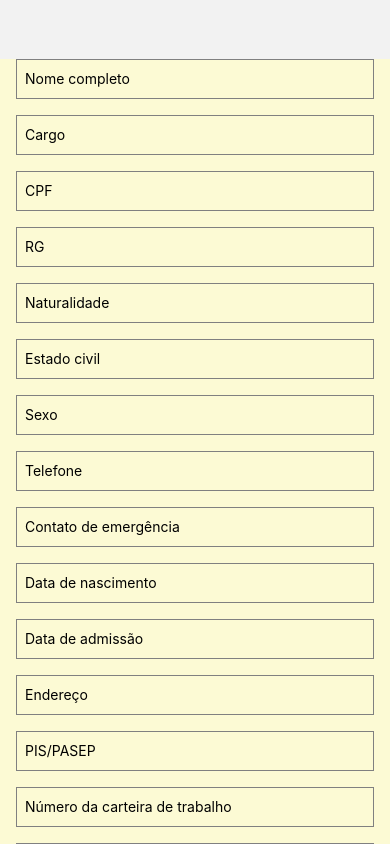
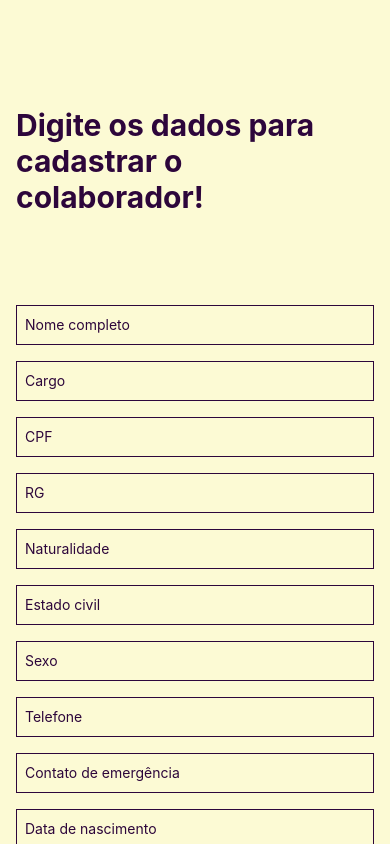
Before and after one commit to jhon5103/Control-ID-1, a React Native app: screen /registrarColab in a window 390 px wide. Built offline with nearby package versions, Linux system fonts and the light colour scheme.

Commit message:
criação de novas paginas

```diff
--- a/package.json
+++ b/package.json
@@ -25,7 +25,8 @@
     "react-native-screens": "~3.10.1",
     "react-native-sqlite-storage": "^6.0.1",
     "react-native-web": "~0.19.6",
-    "yup": "^1.2.0"
+    "yup": "^1.2.0",
+    "expo-sqlite": "~11.3.3"
   },
   "devDependencies": {
     "@babel/core": "^7.20.0"
--- a/src/pages/Dashboard/index.js
+++ b/src/pages/Dashboard/index.js
@@ -12,7 +12,7 @@ const Dashboard = () => {
       <Text style={styles.heading}>Dashboard</Text>
       <View style={styles.containerCards}>
       <View style={styles.card}>
-        <TouchableOpacity style={styles.buttonRegister} onPress={() => navigation.navigate('Login')}>
+        <TouchableOpacity style={styles.buttonRegister} onPress={() => navigation.navigate('Consulta')}>
             <Text style={styles.textCard}>Consulta de colaboradores</Text>
         </TouchableOpacity>
       </View>
--- a/src/pages/registrarColab/index.js
+++ b/src/pages/registrarColab/index.js
@@ -1,28 +1,65 @@
 import React, { useState } from 'react';
 import { View, TouchableOpacity, TextInput,ScrollView,Text, Button, StyleSheet } from 'react-native';
 import { useNavigation } from "@react-navigation/native";
-import '../registrarColab/ScrollablePage'
+import * as Animatable from 'react-native-animatable';
+import { number } from 'yup';
+import styles from '../registrarColab/styles';
+import db from '../../../Database';
+
 export default function registrarColab() {
   const [nome, setNome] = useState('');
   const [cargo, setCargo] = useState('');
+  const [cpf, setCPF] = useState('');
+  const [rg, setRG] = useState('');
+  const [naturalidade, setNaturalidade] = useState('');
+  const [estadoCivil, setestadoCivil] = useState('');
+  const [sexo, setSexo] = useState('');
+  const [tel, setTel] = useState('');
+  const [contato, setContato] = useState('');
+  const [dataNas, setdataNas] = useState('');
+  const [dataAdmissao, setdataAdmissao] = useState('');
+  const [endereco, setEndereco] = useState('');
+  const [pis, setPis] = useState('');
+  const [nCarteira, setnCarteira] = useState('');
+  const [serieCarteira, setserieCarteira] = useState('');
+  const [id, setId] = useState('');
 
- const handleRegistro = () => {
-    // Aqui você pode adicionar a lógica para processar o registro
-    console.log(`Nome: ${nome}, Cargo: ${cargo}`);
-  };
+    const handleRegistro1 = () => {
+      // Aqui você pode adicionar a lógica para processar o registro
+      console.log(`Nome: ${nome}, Cargo: ${cargo}`);
+    };
+
+    const handleRegistro = () => {
+      db.transaction(tx => {
+        tx.executeSql(
+          'INSERT INTO funcionarios (nome, cargo, cpf, rg, naturalidade, estadoCivil, sexo, tel, contato, dataNas, dataAdmissao, endereco, pis, nCarteira, serieCarteira) VALUES (?, ?, ?, ?, ?, ?, ?, ?, ?, ?, ?, ?, ?, ?, ?, ?)',
+          [nome, cargo, cpf, rg, naturalidade, estadoCivil, sexo, tel, contato, dataNas, dataAdmissao, endereco, pis, nCarteira, serieCarteira],
+          (_, results) => {
+            console.log('Funcionário cadastrado com sucesso!');
+          },
+          error => {
+            console.error(error);
+          }
+        );
+      });
+    };
+
 
 
 
 
   return (
+
     <ScrollView style={styles.container}>
+      <Animatable.View animation="fadeInLeft" delay={400} style={styles.space}>
+        <Text style={styles.textSpace}>Digite os dados para cadastrar o colaborador!</Text>
+      </Animatable.View>
       <TextInput
         style={styles.input}
         placeholder="Nome completo"
         value={nome}
         onChangeText={text => setNome(text)}
       />
-
 
       <TextInput
         style={styles.input}
@@ -34,126 +71,91 @@ export default function registrarColab() {
       <TextInput
         style={styles.input}
         placeholder="CPF"
-        value={cargo}
-        onChangeText={text => setCargo(text)}
+        value={cpf}
+        onChangeText={text => setCPF(number)}
       />
        <TextInput
         style={styles.input}
         placeholder="RG"
-        value={cargo}
-        onChangeText={text => setCargo(text)}
+        value={rg}
+        onChangeText={text => setRG(number)}
       />
        <TextInput
         style={styles.input}
         placeholder="Naturalidade"
-        value={cargo}
-        onChangeText={text => setCargo(text)}
+        value={naturalidade}
+        onChangeText={text => setNaturalidade(text)}
       />
       <TextInput
         style={styles.input}
         placeholder="Estado civil"
-        value={cargo}
-        onChangeText={text => setCargo(text)}
+        value={estadoCivil}
+        onChangeText={text => setestadoCivil(text)}
       />
       <TextInput
         style={styles.input}
         placeholder="Sexo"
-        value={cargo}
-        onChangeText={text => setCargo(text)}
+        value={sexo}
+        onChangeText={text => setSexo(text)}
       />
       <TextInput
         style={styles.input}
         placeholder="Telefone"
-        value={cargo}
-        onChangeText={text => setCargo(text)}
+        value={tel}
+        onChangeText={text => setTel(text)}
       />
       <TextInput
         style={styles.input}
         placeholder="Contato de emergência"
-        value={cargo}
-        onChangeText={text => setCargo(text)}
+        value={contato}
+        onChangeText={text => setContato(text)}
       />
       <TextInput
         style={styles.input}
         placeholder="Data de nascimento"
-        value={cargo}
-        onChangeText={text => setCargo(text)}
+        value={dataNas}
+        onChangeText={text => setdataNas(text)}
       />
       <TextInput
         style={styles.input}
         placeholder="Data de admissão"
-        value={cargo}
-        onChangeText={text => setCargo(text)}
+        value={dataAdmissao}
+        onChangeText={text => setdataAdmissao(text)}
       />
       <TextInput
         style={styles.input}
         placeholder="Endereço"
-        value={cargo}
-        onChangeText={text => setCargo(text)}
+        value={endereco}
+        onChangeText={text => setEndereco(text)}
       />
 
 
        <TextInput
         style={styles.input}
         placeholder="PIS/PASEP"
-        value={cargo}
-        onChangeText={text => setCargo(text)}
+        value={pis}
+        onChangeText={text => setPis(number)}
       />
        <TextInput
         style={styles.input}
         placeholder="Número da carteira de trabalho"
-        value={cargo}
-        onChangeText={text => setCargo(text)}
+        value={nCarteira}
+        onChangeText={text => setnCarteira(number)}
       />
 
        <TextInput
         style={styles.input}
         placeholder="Série da carteira de trabalho"
-        value={cargo}
-        onChangeText={text => setCargo(text)}
+        value={serieCarteira}
+        onChangeText={text => setserieCarteira(number)}
       />
 
       <View style={styles.registrarButton}>
       <TouchableOpacity>
-        <Text style={styles.registrar} onPress={handleRegistro}>Registrar</Text>
+        <Text style={styles.registrarText} onPress={handleRegistro}>Registrar</Text>
       </TouchableOpacity>
       </View>
 
     </ScrollView>
   );
 }
-
-const styles = StyleSheet.create({
-  container: {
-    flex: 1,
-    paddingHorizontal: 16,
-    marginTop:'15%',
-    backgroundColor:'#FCFAD4'
-
-  },
-  input: {
-
-    height: 40,
-    borderColor: 'gray',
-    borderWidth: 1,
-    marginBottom: 16,
-    paddingHorizontal: 8,
-  },
-  registrarButton:{
-    backgroundColor: '#2D063B',
-    borderRadius:4,
-    paddingVertical:8,
-    marginTop:10,
-    alignItems:'center',
-    justifyContent:'center',
-    height:50,
-    width:'100%',
-    marginBottom: '5%',
-  },
-  registrar:{
-    color:'#FFF',
-    textAlign:'center',
-    fontWeight:'bold',
-
-  }
-});
--- /dev/null
+++ b/src/pages/registrarColab/styles.js
@@ -0,0 +1,49 @@
+import { StyleSheet } from "react-native";
+
+
+const styles = StyleSheet.create({
+    container: {
+      flex: 1,
+      paddingHorizontal: 16,
+      backgroundColor:'#FCFAD4'
+
+    },
+    space:{
+      marginTop:'30%',
+      marginBottom:'25%',
+    },
+    textSpace:{
+      fontSize:30,
+      fontWeight:'bold',
+      color:'#2D063B',
+
+    },
+    input: {
+      color:'#2D063B',
+      height: 40,
+      borderColor:'#2D063B',
+      borderWidth: 1,
+      marginBottom: 16,
+      paddingHorizontal: 8,
+    },
+    registrarButton:{
+      backgroundColor: '#2D063B',
+      borderRadius:4,
+      paddingVertical:8,
+      marginTop:10,
+      alignItems:'center',
+      justifyContent:'center',
+      height:50,
+      width:'100%',
+      marginBottom: '5%',
+    },
+    registrarText:{
+      color:'#FFF',
+      textAlign:'center',
+      fontWeight:'bold',
+      fontSize:18
+
+    }
+  });
+
+export default styles
--- a/src/routes/index.js
+++ b/src/routes/index.js
@@ -35,6 +35,7 @@ export default function Routes(){
             options={{ headerShown: false}}
             />
 
+
             <Stack.Screen
             name="registrarColab"
             component={registrarColab}
--- /dev/null
+++ b/src/services/sqlite/SQliteDatabase.js
@@ -0,0 +1,5 @@
+import * as SQLite from 'expo-sqlite'
+
+const db = SQLite.openDatabase("db.db")
+
+export default db
```
Also changed, not shown: src/pages/registrarColab/style.js (deleted), 1 other file (tests, documents, lock files or other folders).
